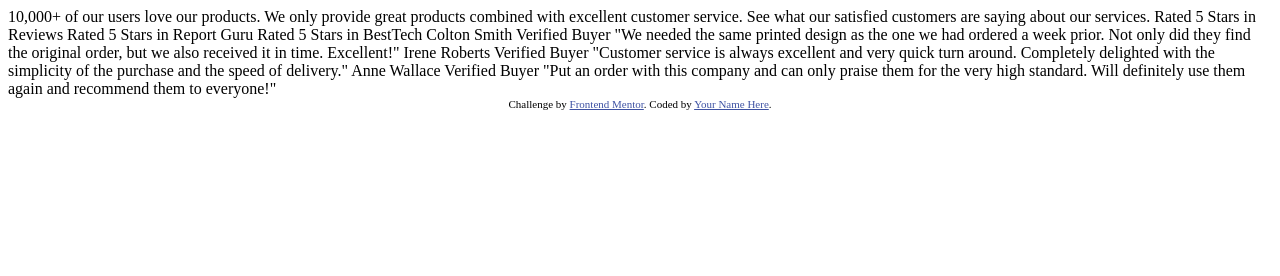
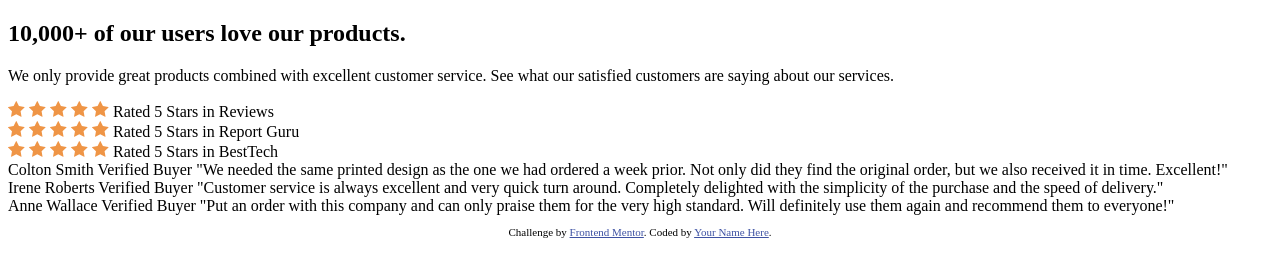
Before and after one commit to UbaidRussell/social-proof-section, a plain HTML site: page index.html in a window 1280 px wide. Drawn offline with Linux system fonts and the light colour scheme.

Commit message:
Organized content and got it all lined up 📦

```diff
--- a/index.html
+++ b/index.html
@@ -26,36 +26,67 @@
     </style>
   </head>
   <body>
-    10,000+ of our users love our products.
+    <section id="about">
+        <h1>10,000+ of our users love our products.</h1>
+        <p>We only provide great products combined with excellent customer service.
+          See what our satisfied customers are saying about our services.</p>
+    </section>
 
-    We only provide great products combined with excellent customer service.
-    See what our satisfied customers are saying about our services.
+    <section id="rating">
+       <div>
+        <img src="images/icon-star.svg" alt="image of a star">
+        <img src="images/icon-star.svg" alt="">
+        <img src="images/icon-star.svg" alt="">
+        <img src="images/icon-star.svg" alt="">
+        <img src="images/icon-star.svg" alt="">
+        Rated 5 Stars in Reviews
+      </div>
 
-    Rated 5 Stars in Reviews
+      <div>
+        <img src="images/icon-star.svg" alt="image of a star">
+        <img src="images/icon-star.svg" alt="">
+        <img src="images/icon-star.svg" alt="">
+        <img src="images/icon-star.svg" alt="">
+        <img src="images/icon-star.svg" alt="">
         Rated 5 Stars in Report Guru
+      </div>
+
+      <div>
+        <img src="images/icon-star.svg" alt="image of a star">
+        <img src="images/icon-star.svg" alt="">
+        <img src="images/icon-star.svg" alt="">
+        <img src="images/icon-star.svg" alt="">
+        <img src="images/icon-star.svg" alt="">
         Rated 5 Stars in BestTech
+      </div>
+    </section>
 
+    <section id="review">
+      <div>
       Colton Smith
       Verified Buyer
       "We needed the same printed design as the one we had ordered a week prior.
       Not only did they find the original order, but we also received it in time.
       Excellent!"
+    </div>
 
+    <div>
       Irene Roberts
       Verified Buyer
       "Customer service is always excellent and very quick turn around. Completely
       delighted with the simplicity of the purchase and the speed of delivery."
-
+    </div>
+    <div>
       Anne Wallace
       Verified Buyer
       "Put an order with this company and can only praise them for the very high
       standard. Will definitely use them again and recommend them to everyone!"
-
+    </div>
+    </section>
     <div class="attribution">
-      Challenge by
-      <a href="https://www.frontendmentor.io?ref=challenge" target="_blank"
-        >Frontend Mentor</a
-      >. Coded by <a href="#">Your Name Here</a>.
+      <p>Challenge by
+      <a href="https://www.frontendmentor.io?ref=challenge" target="_blank">Frontend Mentor</a>.
+      Coded by <a href="#">Your Name Here</a>.</p>
     </div>
   </body>
 </html>
```
Lines whose indentation alone changed are shown as unchanged.
